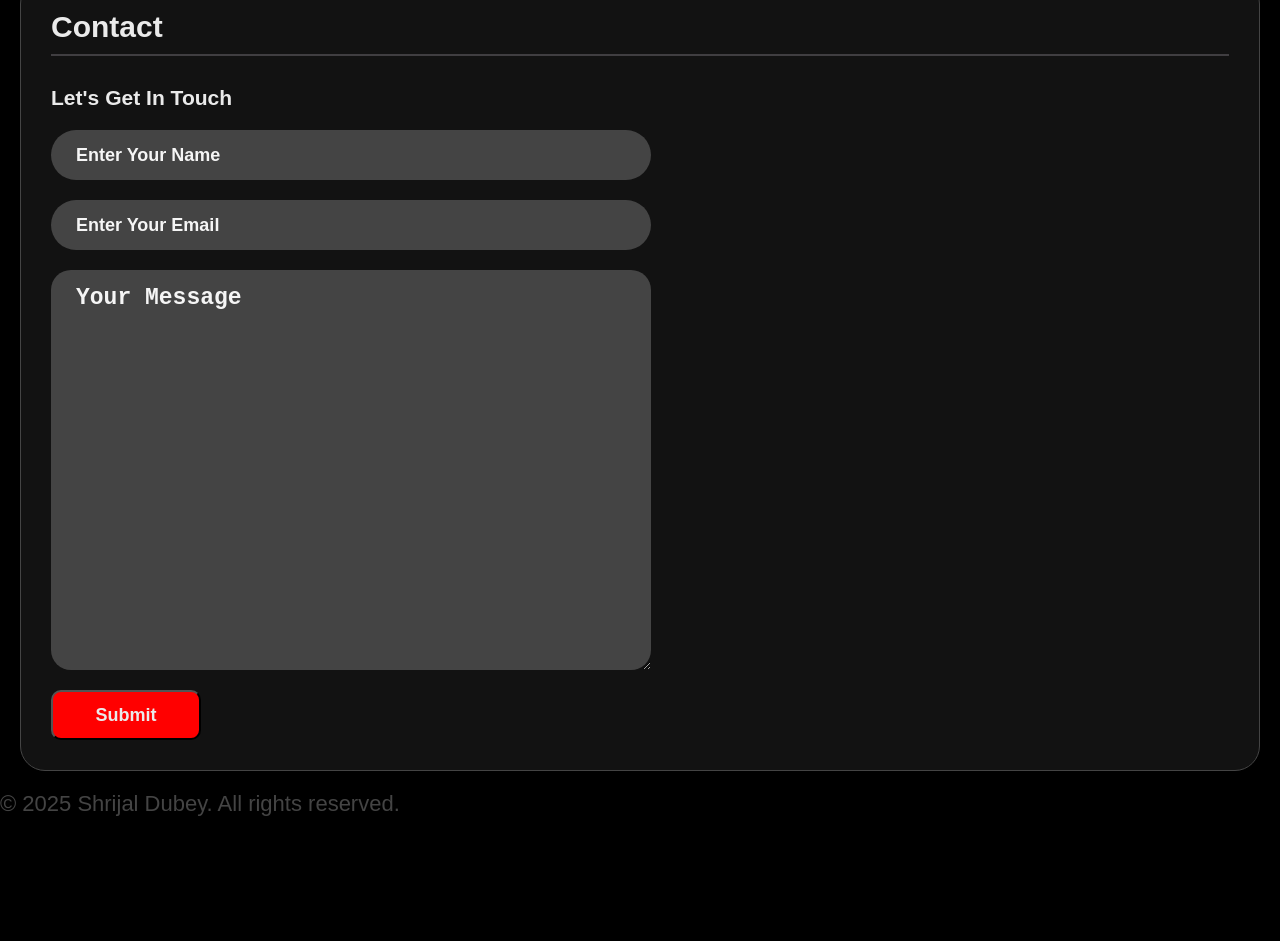
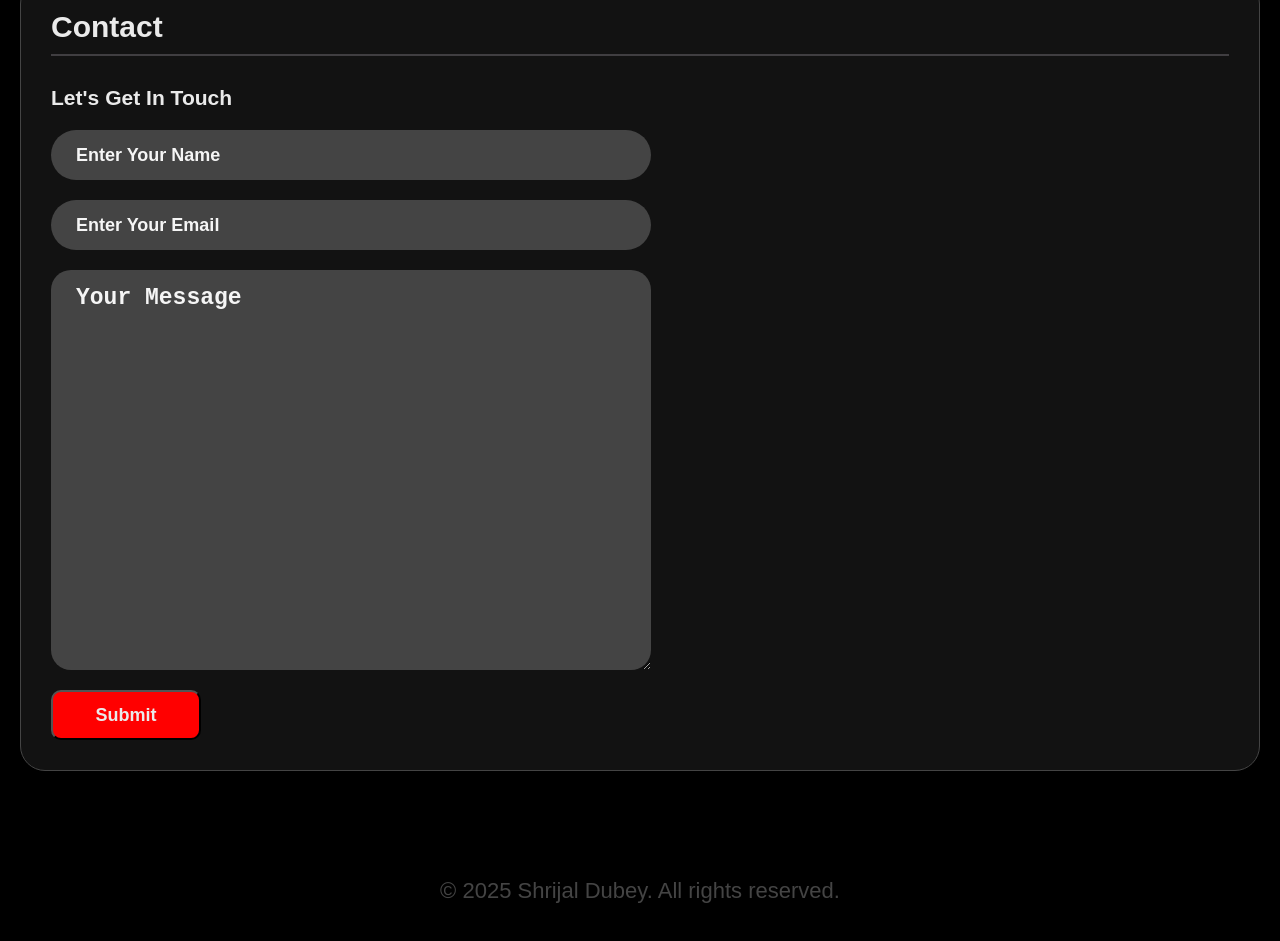
Before and after one commit to ShrijalDubey/Portfolio_, a plain HTML site: page index.html in a window 1280 px wide. Shown: the part 2479-3420 px from the top of the page. Before the commit the page ends 3296 px from the top, so only its background shows below. Drawn offline with Linux system fonts and the light colour scheme.

Commit message:
Style change

```diff
--- a/style.css
+++ b/style.css
@@ -237,7 +237,7 @@ h4 {
     color: #FFD700;
 }
 
-<<<<<<< HEAD
+
 #footerdiv {
     height: 200px;
     align-items: center;
@@ -254,10 +254,7 @@ h4 {
 .body {
     scroll-margin-top: 80px;
 }
-=======
 
-
->>>>>>> 3d89d5b59dabbd9c0c4045f7eaaf085b6fcbd2a0
 
 
 
@@ -295,6 +292,7 @@ display: flex;
     padding-top: 15px;
     border-radius: 20px;
     font-size: 23px;
+    font-weight: 600;
 }
 
 .name-form::placeholder {
```
